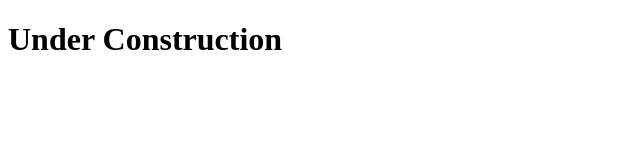
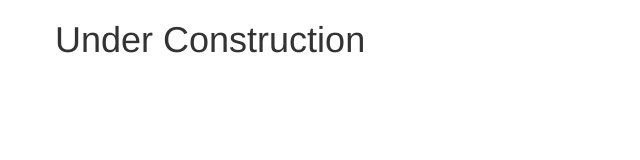
Before and after one commit to varsadadj/helloworld.github.io, a plain HTML site: page index.html in a window 1280 px wide. Shown: the whole page, without its empty margins (0-640 px from the left). Drawn offline with Linux system fonts and the light colour scheme.

Commit message:
index file with bootstrap

```diff
--- a/index.html
+++ b/index.html
@@ -6,7 +6,10 @@
         <meta name="viewport" content="width=device-width, initial-scale=1">
         <meta name="description" content="">
         <meta name="author" content="">
-        <link rel="shortcut icon" href="">
+        <link rel="stylesheet" href="css/bootstrap.min.css">
+        <link rel="stylesheet" href="css/bootstrap-theme.min.css">
+        <link rel="stylesheet" href="css/font-awesome.min.css">
+        <script type="text/javascript" src="js/bootstrap.min.js"></script>
         <title>Technosolution</title>
     </head>
     <body>
```
